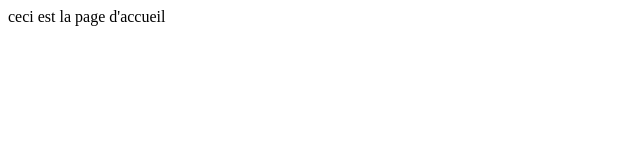
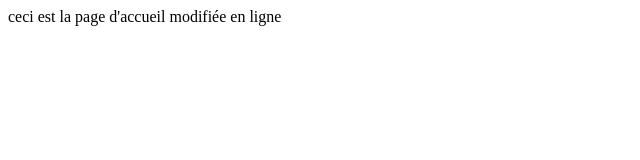
Before and after one commit to Pilelectric/Albc, a plain HTML site: page index.html in a window 1280 px wide. Shown: the whole page, without its empty margins (0-640 px from the left). Drawn offline with Linux system fonts and the light colour scheme.

Commit message:
Update index.html

```diff
--- a/index.html
+++ b/index.html
@@ -1,6 +1,6 @@
 <html>
     <head></head>
 <body>
-<p>ceci est la page d'accueil</p>
+<p>ceci est la page d'accueil modifiée en ligne</p>
 </body>
     </html>
```
